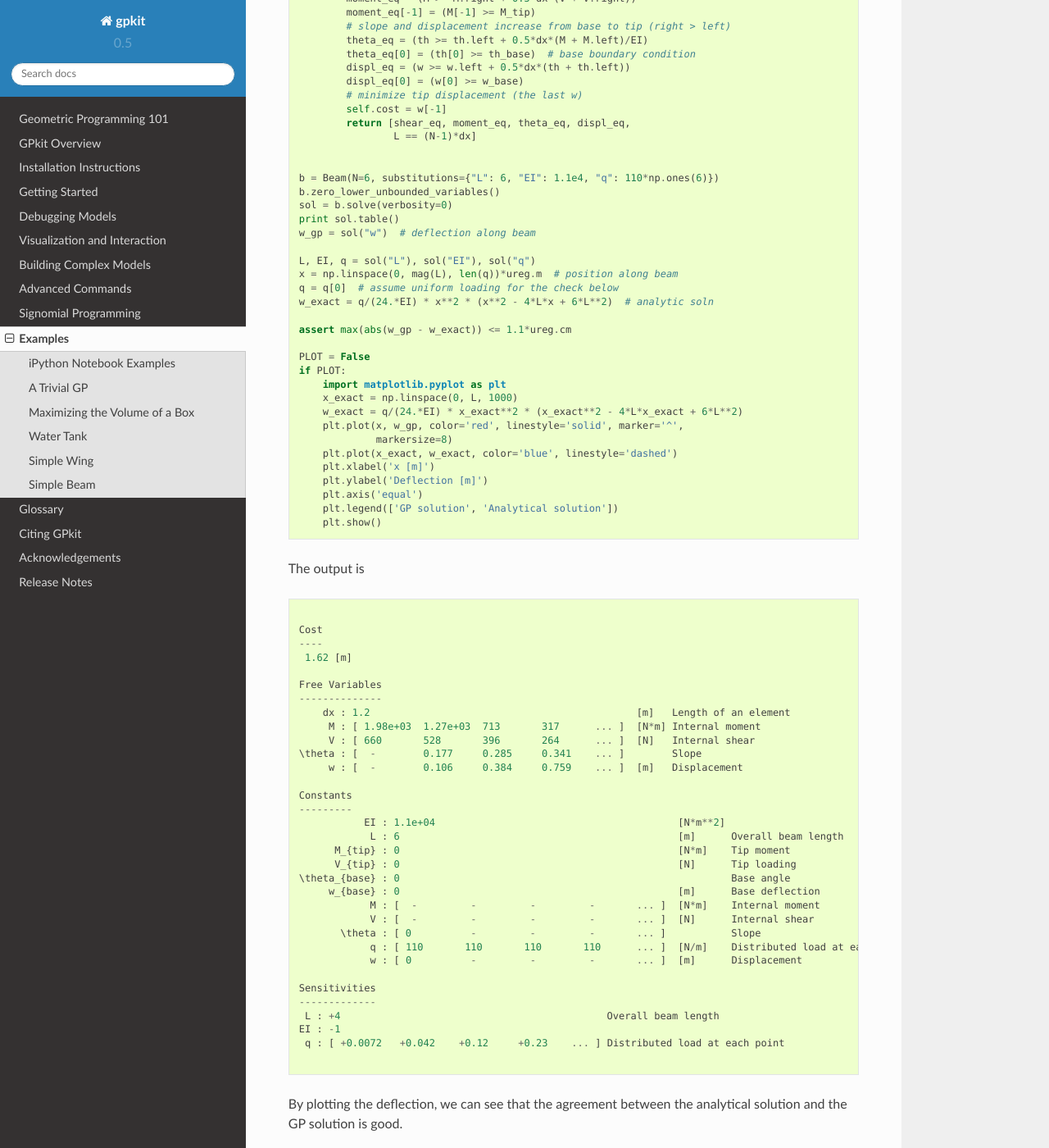
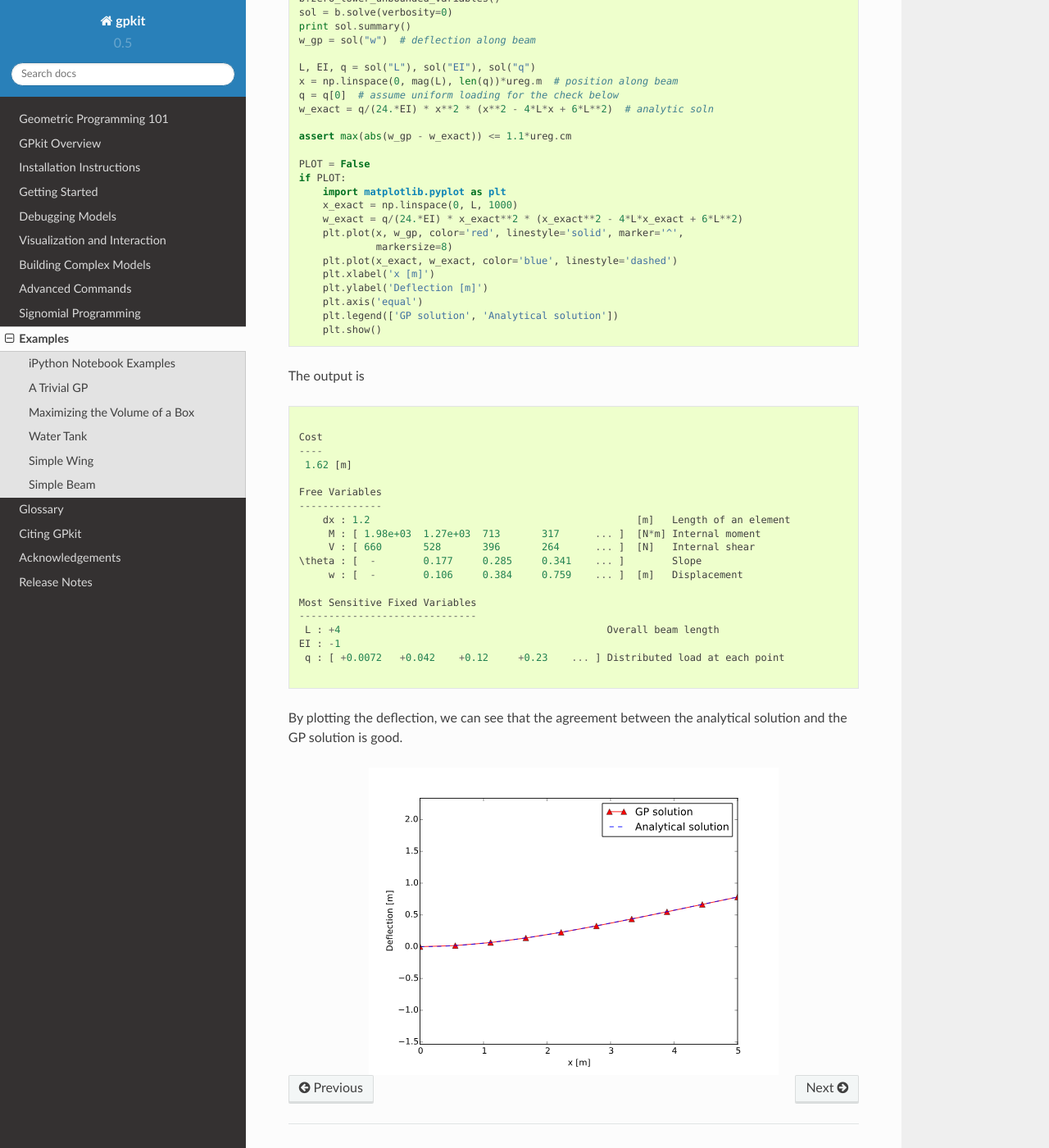
Before and after one commit to convexengineering/gpkit, a Sphinx documentation site: the page built from docs/source/examples.rst, in a window 1280 px wide and 1400 px high, scrolled down 6356 px. Shown: the whole window at 82% size. Built offline with Sphinx 7.4.7 and the Read the Docs theme 2.0.0, drawn with Linux system fonts in a browser that asks for light colours; some of the changed text lies outside the part shown.

Commit message:
fix args, make summary default in examples

```diff
--- a/docs/source/examples/beam.py
+++ b/docs/source/examples/beam.py
@@ -56,7 +56,7 @@ class Beam(Model):
 b = Beam(N=6, substitutions={"L": 6, "EI": 1.1e4, "q": 110*np.ones(6)})
 b.zero_lower_unbounded_variables()
 sol = b.solve(verbosity=0)
-print sol.table()
+print sol.summary()
 w_gp = sol("w")  # deflection along beam
 
 L, EI, q = sol("L"), sol("EI"), sol("q")
--- a/docs/source/examples/beam_output.txt
+++ b/docs/source/examples/beam_output.txt
@@ -11,22 +11,8 @@ Free Variables
 \theta : [  -        0.177     0.285     0.341    ... ]        Slope
      w : [  -        0.106     0.384     0.759    ... ]  [m]   Displacement
 
-Constants
----------
-           EI : 1.1e+04                                         [N*m**2]
-            L : 6                                               [m]      Overall beam length
-      M_{tip} : 0                                               [N*m]    Tip moment
-      V_{tip} : 0                                               [N]      Tip loading
-\theta_{base} : 0                                                        Base angle
-     w_{base} : 0                                               [m]      Base deflection
-            M : [  -         -         -         -       ... ]  [N*m]    Internal moment
-            V : [  -         -         -         -       ... ]  [N]      Internal shear
-       \theta : [ 0          -         -         -       ... ]           Slope
-            q : [ 110       110       110       110      ... ]  [N/m]    Distributed load at each point
-            w : [ 0          -         -         -       ... ]  [m]      Displacement
-
-Sensitivities
--------------
+Most Sensitive Fixed Variables
+------------------------------
  L : +4                                             Overall beam length
 EI : -1
  q : [ +0.0072   +0.042    +0.12     +0.23    ... ] Distributed load at each point
--- a/docs/source/examples/external_sp.py
+++ b/docs/source/examples/external_sp.py
@@ -15,4 +15,4 @@ constraints = [ExternalConstraint(x, y),
               ]
 
 m = Model(objective, constraints)
-print m.localsolve(verbosity=0).table()
+print m.localsolve(verbosity=0).summary()
--- a/docs/source/examples/external_sp2.py
+++ b/docs/source/examples/external_sp2.py
@@ -15,5 +15,4 @@ def y_ext(self, x0):
 y = Variable("y", externalfn=y_ext)
 
 m = Model(y, [np.pi/4 <= x, x <= np.pi/2])
-sol = m.localsolve(verbosity=0)
-print sol.table()
+print m.localsolve(verbosity=0).summary()
--- a/docs/source/examples/simple_box.py
+++ b/docs/source/examples/simple_box.py
@@ -14,7 +14,7 @@ h = Variable("h", "m", "height")
 w = Variable("w", "m", "width")
 d = Variable("d", "m", "depth")
 
-#Constraints
+# Constraints
 constraints = [A_wall >= 2*h*w + 2*h*d,
                A_floor >= w*d,
                h/w >= alpha,
@@ -22,7 +22,7 @@ constraints = [A_wall >= 2*h*w + 2*h*d,
                d/w >= gamma,
                d/w <= delta]
 
-#Objective function
+# Objective function
 V = h*w*d
 objective = 1/V  # To maximize V, we minimize its reciprocal
 
--- a/docs/source/examples/simple_box_output.txt
+++ b/docs/source/examples/simple_box_output.txt
@@ -9,15 +9,6 @@ d : 8.17   [m] depth
 h : 8.163  [m] height
 w : 4.081  [m] width
 
-Constants
----------
-A_{floor} : 50   [m**2] upper limit, floor area
- A_{wall} : 200  [m**2] upper limit, wall area
-    alpha : 2           lower limit, wall aspect ratio
-     beta : 10          upper limit, wall aspect ratio
-    delta : 10          upper limit, floor aspect ratio
-    gamma : 2           lower limit, floor aspect ratio
-
 Sensitivities
 -------------
 A_{wall} : -1.5 upper limit, wall area
--- a/docs/source/examples/simple_sp.py
+++ b/docs/source/examples/simple_sp.py
@@ -11,5 +11,5 @@ with gpkit.SignomialsEnabled():
 
 # create and solve the SP
 m = gpkit.Model(x, constraints)
-print m.localsolve(verbosity=0).table()
+print m.localsolve(verbosity=0).summary()
 assert abs(m.solution(x) - 0.9) < 1e-6
--- a/docs/source/examples/simpleflight.py
+++ b/docs/source/examples/simpleflight.py
@@ -57,7 +57,7 @@ constraints += [D >= 0.5*rho*S*C_D*V**2,
 print("SINGLE\n======")
 m = Model(D, constraints)
 sol = m.solve(verbosity=0)
-print sol.summary()
+print(sol.summary())
 
 print("SWEEP\n=====")
 N = 2
--- a/docs/source/examples/sin_approx_example.py
+++ b/docs/source/examples/sin_approx_example.py
@@ -14,4 +14,4 @@ constraints = [y >= x,
               ]
 
 m = Model(objective, constraints)
-print m.solve(verbosity=0).table()
+print m.solve(verbosity=0).summary()
--- a/docs/source/examples/unbounded.py
+++ b/docs/source/examples/unbounded.py
@@ -10,5 +10,5 @@ m = Model(1/x, constraints)  # MOSEK returns DUAL_INFEAS_CER on .solve()
 m = Model(1/x, Bounded(constraints))
 # by default, prints bounds warning during solve
 sol = m.solve(verbosity=0)
-print sol.table()
+print sol.summary()
 print "sol['boundedness'] is:", sol["boundedness"]
--- a/docs/source/examples/vectorize.py
+++ b/docs/source/examples/vectorize.py
@@ -10,7 +10,7 @@ class Test(Model):
 print "SCALAR"
 m = Test()
 m.cost = m["x"]
-print m.solve(verbosity=0).table()
+print m.solve(verbosity=0).summary()
 
 print "__________\n"
 print "VECTORIZED"
@@ -18,4 +18,4 @@ with Vectorize(3):
     m = Test()
 m.cost = m["x"].prod()
 m.append(m["x"][1] >= 2)
-print m.solve(verbosity=0).table()
+print m.solve(verbosity=0).summary()
--- a/docs/source/examples/water_tank.py
+++ b/docs/source/examples/water_tank.py
@@ -13,4 +13,4 @@ constraints = (A >= 2*(d[0]*d[1] + d[0]*d[2] + d[1]*d[2]),
 
 m = Model(A, constraints)
 sol = m.solve(verbosity=0)
-print sol.table()
+print sol.summary()
--- a/docs/source/examples/water_tank_output.txt
+++ b/docs/source/examples/water_tank_output.txt
@@ -9,11 +9,6 @@ A : 1.293                             [m**2] Surface Area of the Tank
 V : 0.1                               [m**3] Volume of the Tank
 d : [ 0.464     0.464     0.464    ]  [m]    Dimension Vector
 
-Constants
----------
-   M : 100   [kg]      Mass of Water in the Tank
-\rho : 1000  [kg/m**3] Density of Water in the Tank
-
 Sensitivities
 -------------
    M : +0.67 Mass of Water in the Tank
--- a/docs/source/examples/x_greaterthan_1.py
+++ b/docs/source/examples/x_greaterthan_1.py
@@ -2,7 +2,7 @@
 from gpkit import Variable, Model
 
 # Decision variable
-x = Variable('x')
+x = Variable("x")
 
 # Constraint
 constraints = [x >= 1]
@@ -17,5 +17,5 @@ m = Model(objective, constraints)
 sol = m.solve(verbosity=0)
 
 # print selected results
-print("Optimal cost:  %s" % sol['cost'])
+print("Optimal cost:  %s" % sol["cost"])
 print("Optimal x val: %s" % sol(x))
--- a/docs/source/modelbuilding.rst
+++ b/docs/source/modelbuilding.rst
@@ -54,4 +54,6 @@ This means that when an aircraft is being optimized for a mission, you can creat
 
 .. literalinclude:: examples/performance_modeling.py
 
+Note that the output table can be filtered with a list of variables to show.
+
 .. literalinclude:: examples/performance_modeling_output.txt
```
Also changed, not shown: 1 other file.
